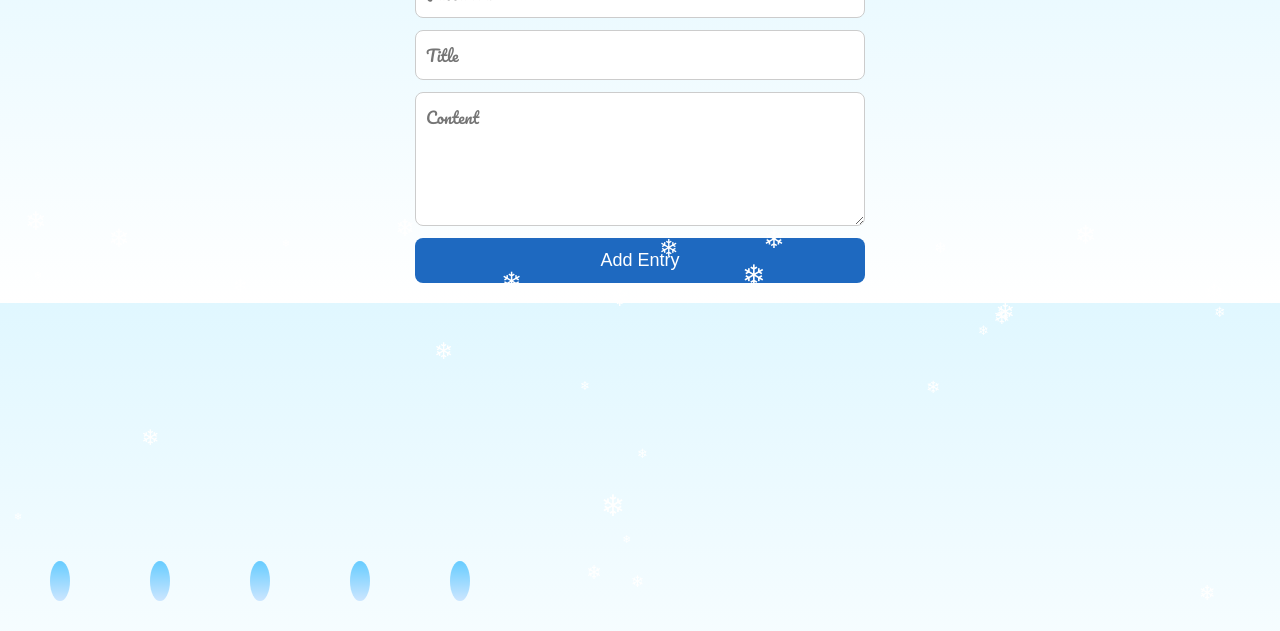
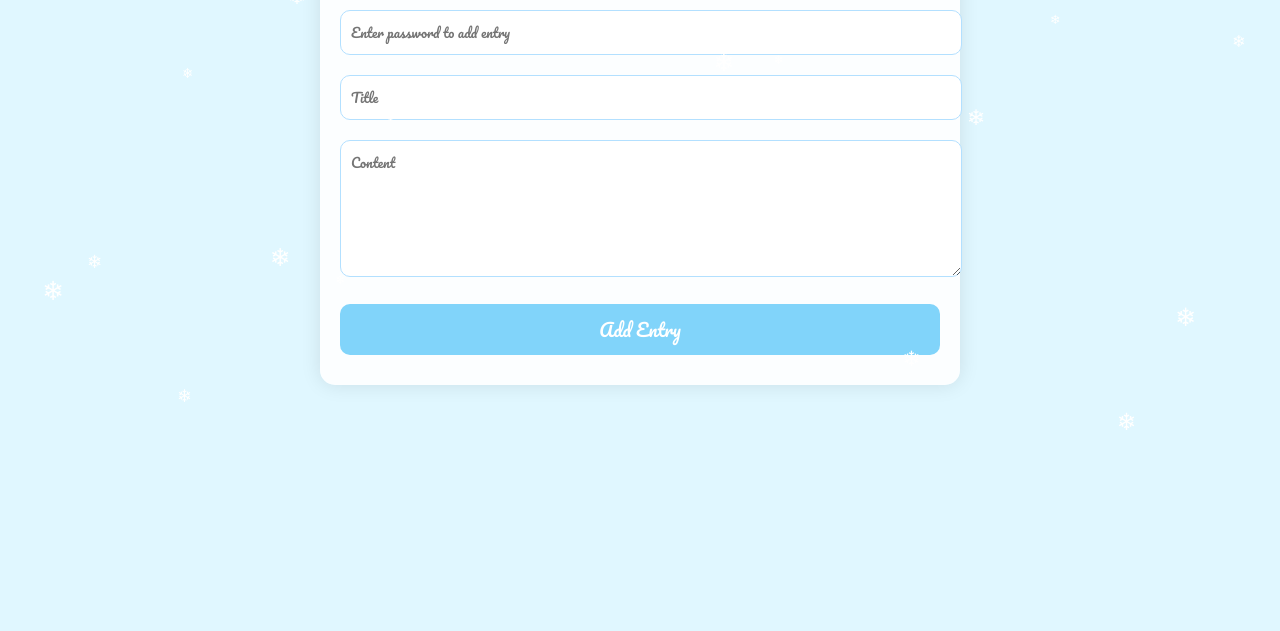
Before and after one commit to 2062086649-prog/olina-diary-shared., a plain HTML site: page index.html in a window 1280 px wide. Shown: the part 169-800 px from the top of the page. Drawn offline with Linux system fonts and the light colour scheme; no server answers.

Commit message:
Update index.html

```diff
--- a/index.html
+++ b/index.html
@@ -2,151 +2,120 @@
 <html lang="en">
 <head>
   <meta charset="UTF-8">
+  <meta name="viewport" content="width=device-width, initial-scale=1.0">
   <title>Olina Diary</title>
-<link href="https://fonts.googleapis.com/css2?family=Pacifico&display=swap" rel="stylesheet">
   <style>
     body {
-  margin:0;
-  font-family: 'Pacifico', cursive;
-  background: linear-gradient(#e0f7ff, #ffffff);
-  overflow-x:hidden;
-  color:#03396c;
+      background: #e0f7ff; /* 温柔淡蓝 */
+      font-family: 'Pacifico', cursive; /* 手写体 */
+      color: #03396c;
+      margin: 0;
+      padding: 0;
+      overflow-x: hidden;
     }
-h1 {
-  text-align:center;
-  margin-top:20px;
-  font-size:48px;
+    .container {
+      max-width: 600px;
+      margin: 50px auto;
+      padding: 20px;
+      background: rgba(255, 255, 255, 0.9);
+      border-radius: 15px;
+      box-shadow: 0 0 20px rgba(0,0,0,0.1);
     }
-form {
-  max-width:450px;
-  margin:20px auto;
-  display:flex;
-  flex-direction:column;
-  gap:12px;
-}
-input, textarea {
-  padding:10px;
-  font-size:16px;
-  border-radius:8px;
-  border:1px solid #ccc;
+    h1 { text-align: center; }
+    input, textarea, button {
+      width: 100%;
+      margin: 10px 0;
+      padding: 10px;
+      border-radius: 10px;
+      border: 1px solid #b3e0ff;
       font-family: 'Pacifico', cursive;
     }
     button {
-  padding:12px;
-  background:#1e69c0;
-  color:white;
-  font-size:18px;
-  border:none;
-  border-radius:8px;
-  cursor:pointer;
-  transition:0.3s;
+      background: #81d4fa;
+      color: #fff;
+      border: none;
+      cursor: pointer;
+      font-size: 18px;
     }
-button:hover {
-  background:#0a4c91;
+    button:hover { background: #4fc3f7; }
+    #snowflake {
+      position: fixed;
+      top: 0;
+      left: 0;
+      width: 100%;
+      height: 100%;
+      pointer-events: none;
+      z-index: 9999;
     }
-#entries {
-  max-width:600px;
-  margin:20px auto;
+    .flake {
+      position: absolute;
+      color: white;
+      font-size: 1em;
+      user-select: none;
+      animation: fall linear infinite;
     }
-.entry {
-  border-bottom:1px solid #ccc;
-  padding:10px 0;
-}
-.entry-date {
-  font-size:12px;
-  color:#555;
-}
-@keyframes snowFall {
-  0% {transform:translateY(-50px);}
-  100% {transform:translateY(800px);}
-}
-.snowflake {
-  position:fixed;
-  top:-50px;
-  font-size:18px;
-  color:white;
-  animation: snowFall linear infinite;
-}
-.fire {
-  position:fixed;
-  bottom:0;
-  width:20px;
-  height:40px;
-  background:linear-gradient(to top, #cce6ff, #66ccff);
-  border-radius:50%;
-  animation: rise 2s ease-in-out infinite alternate;
-}
-@keyframes rise {
-  0% {transform:translateY(0);}
-  100% {transform:translateY(-60px);}
+    @keyframes fall {
+      0% { transform: translateY(-10px); }
+      100% { transform: translateY(100vh); }
     }
   </style>
 </head>
 <body>
+  <div class="container">
     <h1>Olina Diary</h1>
+    <input type="password" id="password" placeholder="Enter password to add entry">
+    <input type="text" id="title" placeholder="Title">
+    <textarea id="content" rows="5" placeholder="Content"></textarea>
+    <button id="addBtn">Add Entry</button>
+  </div>
 
-<form id="diaryForm">
-  <input type="password" id="password" placeholder="Password" required>
-  <input type="text" id="title" placeholder="Title" required>
-  <textarea id="content" placeholder="Content" rows="4" required></textarea>
-  <button type="submit">Add Entry</button>
-</form>
-
-<div id="entries"></div>
-
-<!-- 雪花和火焰动画 -->
-<script>
-for(let i=0;i<30;i++){
-  let s=document.createElement('div');
-  s.className='snowflake';
-  s.style.left=Math.random()*window.innerWidth+'px';
-  s.style.fontSize=(10+Math.random()*20)+'px';
-  s.style.animationDuration=(5+Math.random()*5)+'s';
-  s.innerText='❄';
-  document.body.appendChild(s);
-}
-for(let i=0;i<5;i++){
-  let f=document.createElement('div');
-  f.className='fire';
-  f.style.left=(50+i*100)+'px';
-  document.body.appendChild(f);
-}
-</script>
+  <div id="snowflake"></div>
 
   <script>
-const form=document.getElementById('diaryForm');
-const entriesDiv=document.getElementById('entries');
+    // ❄️ 雪花动画
+    const snowContainer = document.getElementById('snowflake');
+    function createSnow() {
+      const flake = document.createElement('div');
+      flake.className = 'flake';
+      flake.style.left = Math.random() * window.innerWidth + 'px';
+      flake.style.fontSize = (10 + Math.random()*20) + 'px';
+      flake.textContent = '❄';
+      flake.style.animationDuration = (5 + Math.random()*5) + 's';
+      snowContainer.appendChild(flake);
+      setTimeout(() => flake.remove(), 10000);
+    }
+    setInterval(createSnow, 200);
 
-async function loadEntries(){
-  const res=await fetch('/api/addEntry.js');
-  const data=await res.json();
-  entriesDiv.innerHTML='';
-  data.forEach(e=>{
-    const div=document.createElement('div');
-    div.className='entry';
-    div.innerHTML=`<div class="entry-date">${e.date}</div><b>${e.title}</b><p>${e.content}</p>`;
-    entriesDiv.appendChild(div);
+    // 🌟 Add Entry
+    document.getElementById('addBtn').addEventListener('click', async () => {
+      const title = document.getElementById('title').value;
+      const content = document.getElementById('content').value;
+      const password = document.getElementById('password').value;
+
+      if(!title || !content || !password){
+        alert('Please fill all fields');
+        return;
+      }
+
+      try {
+        const res = await fetch('/api/addEntry', {
+          method: 'POST',
+          headers: { 'Content-Type': 'application/json' },
+          body: JSON.stringify({ title, content, password })
         });
+        const data = await res.json();
+        alert(data.message);
+        if(res.status===200){
+          document.getElementById('title').value = '';
+          document.getElementById('content').value = '';
+          document.getElementById('password').value = '';
         }
-loadEntries();
-
-form.addEventListener('submit',async e=>{
-  e.preventDefault();
-  const password=document.getElementById('password').value;
-  const title=document.getElementById('title').value;
-  const content=document.getElementById('content').value;
-  const res=await fetch('/api/addEntry.js',{
-    method:'POST',
-    headers:{'Content-Type':'application/json'},
-    body:JSON.stringify({password,title,content})
-  });
-  const data=await res.json();
-  alert(data.message);
-  if(data.message==='Entry added'){
-    form.reset();
-    loadEntries();
+      } catch(e){
+        alert('Error connecting to server');
       }
     });
   </script>
+
+  <link href="https://fonts.googleapis.com/css2?family=Pacifico&display=swap" rel="stylesheet">
 </body>
 </html>
```
Lines whose indentation alone changed are shown as unchanged.
